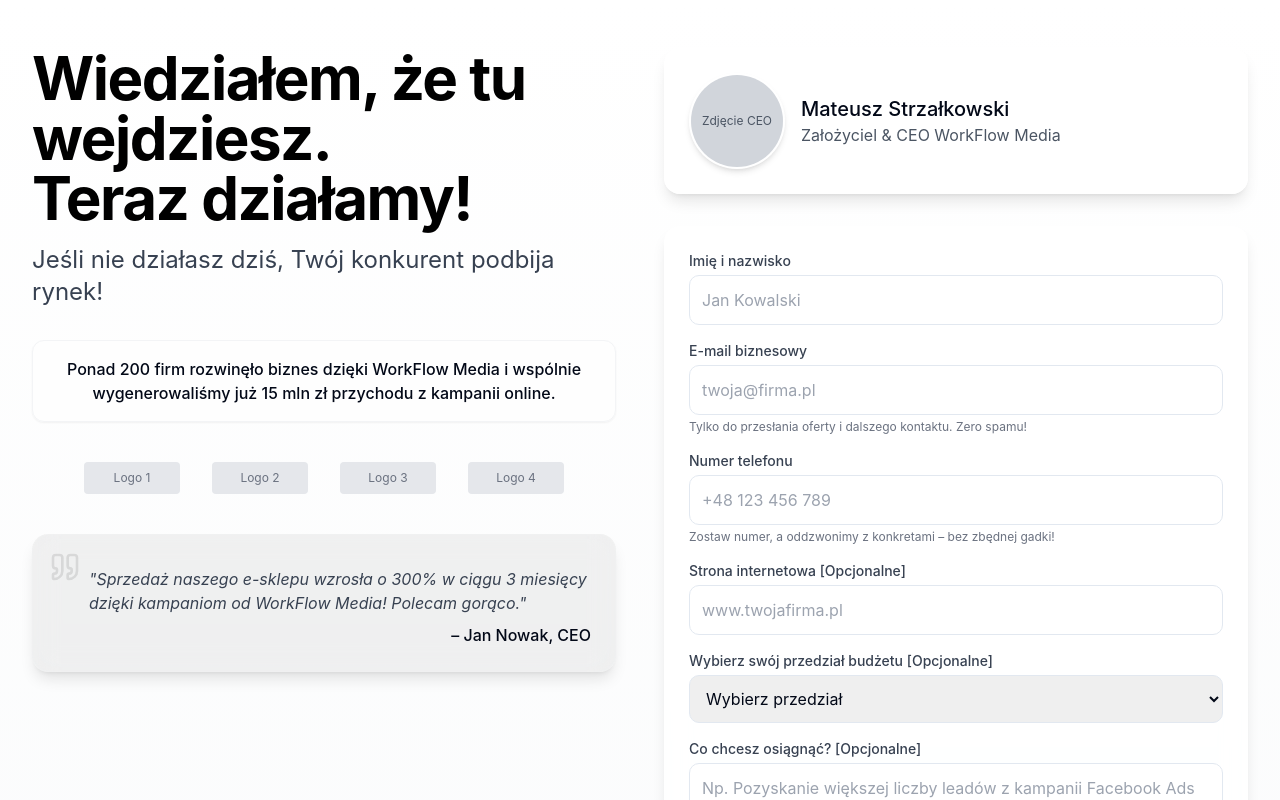
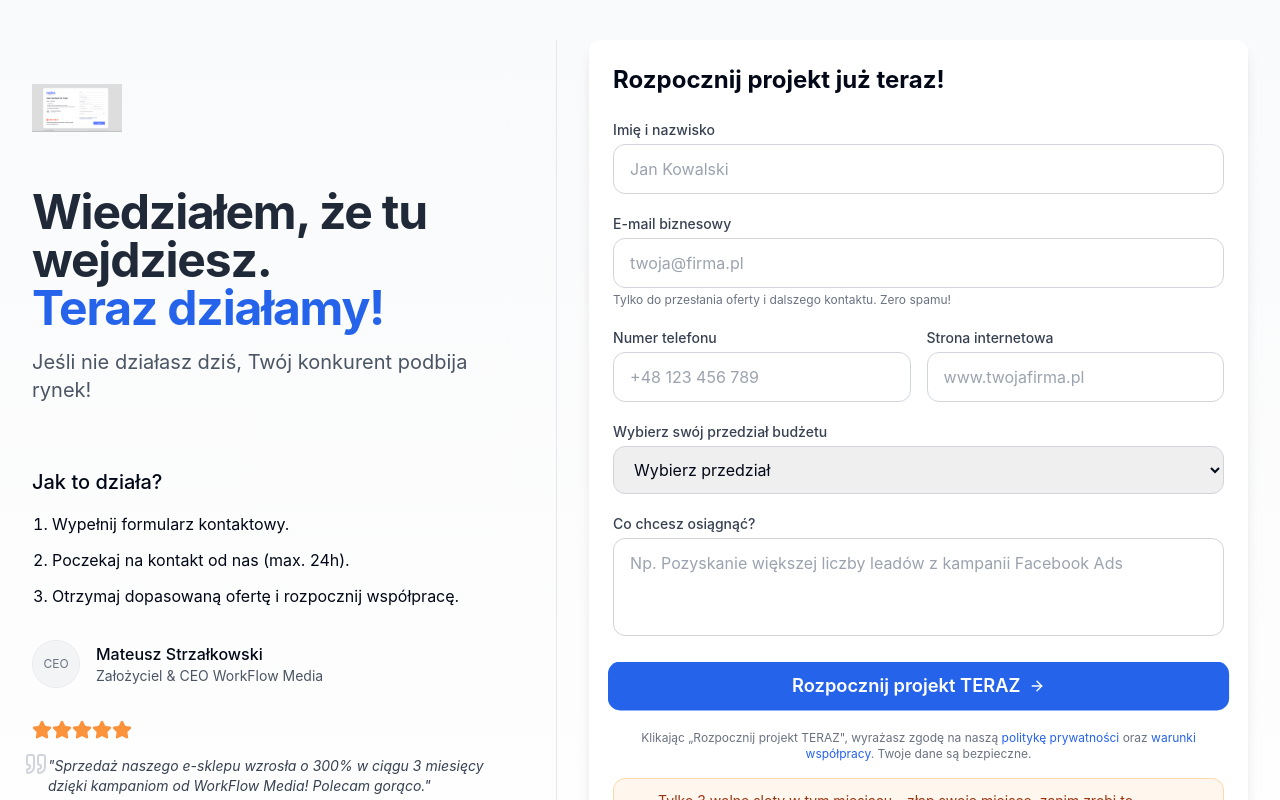
Before and after one commit to Skysis911/trustbuilding-form-builder, a React (Vite) app: page / in a window 1280 px wide. Shown: the top 800 px of the page. Built offline with nearby package versions, Linux system fonts and the light colour scheme.

Commit message:
Update appearance
Update the appearance of the application.

```diff
--- a/src/components/ContactForm.tsx
+++ b/src/components/ContactForm.tsx
@@ -1,8 +1,8 @@
+
 import React, { useState } from 'react';
 import { cn } from '@/lib/utils';
-import GlassCard from './ui/custom/GlassCard';
 import { Button } from './ui/button';
-import { toast } from 'sonner'; // Corrected import from sonner directly
+import { toast } from 'sonner';
 import { ArrowRight } from 'lucide-react';
 
 interface ContactFormProps extends React.HTMLAttributes<HTMLDivElement> {}
@@ -42,12 +42,8 @@ const ContactForm = ({ className, ...props }: ContactFormProps) => {
   };
 
   return (
-    <GlassCard
-      className={cn('animate-fade-in', className)}
-      style={{ animationDelay: '0.7s' }}
-      {...props}
-    >
-      <form onSubmit={handleSubmit} className="space-y-4">
+    <div className={cn('space-y-6', className)} {...props}>
+      <form onSubmit={handleSubmit} className="space-y-5">
         <div>
           <label htmlFor="name" className="block text-sm font-medium text-gray-700 mb-1">
             Imię i nazwisko
@@ -58,7 +54,7 @@ const ContactForm = ({ className, ...props }: ContactFormProps) => {
             type="text"
             placeholder="Jan Kowalski"
             required
-            className="input-field"
+            className="w-full px-4 py-3 rounded-lg border border-gray-300 focus:ring-2 focus:ring-blue-500 focus:border-blue-500 transition-all"
             value={formState.name}
             onChange={handleChange}
           />
@@ -74,13 +70,14 @@ const ContactForm = ({ className, ...props }: ContactFormProps) => {
             type="email"
             placeholder="twoja@firma.pl"
             required
-            className="input-field"
+            className="w-full px-4 py-3 rounded-lg border border-gray-300 focus:ring-2 focus:ring-blue-500 focus:border-blue-500 transition-all"
             value={formState.email}
             onChange={handleChange}
           />
           <p className="mt-1 text-xs text-gray-500">Tylko do przesłania oferty i dalszego kontaktu. Zero spamu!</p>
         </div>
 
+        <div className="grid grid-cols-1 md:grid-cols-2 gap-4">
           <div>
             <label htmlFor="phone" className="block text-sm font-medium text-gray-700 mb-1">
               Numer telefonu
@@ -91,36 +88,36 @@ const ContactForm = ({ className, ...props }: ContactFormProps) => {
               type="tel"
               placeholder="+48 123 456 789"
               required
-            className="input-field"
+              className="w-full px-4 py-3 rounded-lg border border-gray-300 focus:ring-2 focus:ring-blue-500 focus:border-blue-500 transition-all"
               value={formState.phone}
               onChange={handleChange}
             />
-          <p className="mt-1 text-xs text-gray-500">Zostaw numer, a oddzwonimy z konkretami – bez zbędnej gadki!</p>
           </div>
 
           <div>
             <label htmlFor="website" className="block text-sm font-medium text-gray-700 mb-1">
-            Strona internetowa [Opcjonalne]
+              Strona internetowa
             </label>
             <input
               id="website"
               name="website"
               type="url"
               placeholder="www.twojafirma.pl"
-            className="input-field"
+              className="w-full px-4 py-3 rounded-lg border border-gray-300 focus:ring-2 focus:ring-blue-500 focus:border-blue-500 transition-all"
               value={formState.website}
               onChange={handleChange}
             />
           </div>
+        </div>
 
         <div>
           <label htmlFor="budget" className="block text-sm font-medium text-gray-700 mb-1">
-            Wybierz swój przedział budżetu [Opcjonalne]
+            Wybierz swój przedział budżetu
           </label>
           <select
             id="budget"
             name="budget"
-            className="input-field"
+            className="w-full px-4 py-3 rounded-lg border border-gray-300 focus:ring-2 focus:ring-blue-500 focus:border-blue-500 transition-all"
             value={formState.budget}
             onChange={handleChange}
           >
@@ -134,14 +131,14 @@ const ContactForm = ({ className, ...props }: ContactFormProps) => {
 
         <div>
           <label htmlFor="description" className="block text-sm font-medium text-gray-700 mb-1">
-            Co chcesz osiągnąć? [Opcjonalne]
+            Co chcesz osiągnąć?
           </label>
           <textarea
             id="description"
             name="description"
-            rows={4}
+            rows={3}
             placeholder="Np. Pozyskanie większej liczby leadów z kampanii Facebook Ads"
-            className="input-field resize-none"
+            className="w-full px-4 py-3 rounded-lg border border-gray-300 focus:ring-2 focus:ring-blue-500 focus:border-blue-500 transition-all resize-none"
             value={formState.description}
             onChange={handleChange}
           />
@@ -149,7 +146,7 @@ const ContactForm = ({ className, ...props }: ContactFormProps) => {
 
         <Button
           type="submit"
-          className="w-full py-6 text-white button-gradient group animate-pulse-button"
+          className="w-full py-6 bg-blue-600 hover:bg-blue-700 text-white rounded-lg animate-pulse-button"
           disabled={isSubmitting}
         >
           <span className="relative z-10 flex items-center justify-center gap-2 font-semibold text-lg">
@@ -166,10 +163,10 @@ const ContactForm = ({ className, ...props }: ContactFormProps) => {
         </Button>
 
         <p className="text-xs text-gray-500 text-center">
-          Klikając „Rozpocznij projekt TERAZ", wyrażasz zgodę na naszą <a href="#" className="text-black hover:underline">politykę prywatności</a> oraz <a href="#" className="text-black hover:underline">warunki współpracy</a>. Twoje dane są bezpieczne.
+          Klikając „Rozpocznij projekt TERAZ", wyrażasz zgodę na naszą <a href="#" className="text-blue-600 hover:underline">politykę prywatności</a> oraz <a href="#" className="text-blue-600 hover:underline">warunki współpracy</a>. Twoje dane są bezpieczne.
         </p>
       </form>
-    </GlassCard>
+    </div>
   );
 };
 
--- a/src/components/HeroSection.tsx
+++ b/src/components/HeroSection.tsx
@@ -8,15 +8,13 @@ const HeroSection = ({ className, ...props }: HeroSectionProps) => {
   return (
     <div className={cn('mb-8', className)} {...props}>
       <h1
-        className="text-4xl md:text-5xl lg:text-6xl font-bold tracking-tight text-black animate-fade-in"
-        style={{ animationDelay: '0.1s' }}
+        className="text-4xl md:text-5xl font-bold tracking-tight text-gray-800"
       >
         Wiedziałem, że tu wejdziesz. <br />
-        <span className="text-black">Teraz działamy!</span>
+        <span className="text-blue-600">Teraz działamy!</span>
       </h1>
       <h2
-        className="mt-4 text-xl md:text-2xl text-gray-700 animate-fade-in"
-        style={{ animationDelay: '0.3s' }}
+        className="mt-4 text-xl text-gray-600"
       >
         Jeśli nie działasz dziś, Twój konkurent podbija rynek!
       </h2>
--- a/src/components/ProfileSection.tsx
+++ b/src/components/ProfileSection.tsx
@@ -1,27 +1,25 @@
 
 import React from 'react';
 import { cn } from '@/lib/utils';
-import GlassCard from './ui/custom/GlassCard';
 
 interface ProfileSectionProps extends React.HTMLAttributes<HTMLDivElement> {}
 
 const ProfileSection = ({ className, ...props }: ProfileSectionProps) => {
   return (
-    <GlassCard
-      className={cn('flex items-center gap-4 mb-8 animate-fade-in', className)}
-      style={{ animationDelay: '0.5s' }}
+    <div
+      className={cn('flex items-center gap-4', className)}
       {...props}
     >
-      <div className="w-20 h-20 md:w-24 md:h-24 rounded-full overflow-hidden border-2 border-white/50 shadow-md">
-        <div className="w-full h-full bg-gray-300 flex items-center justify-center text-xs text-gray-600">
-          Zdjęcie CEO
+      <div className="w-12 h-12 rounded-full overflow-hidden border border-gray-200">
+        <div className="w-full h-full bg-gray-100 flex items-center justify-center text-xs text-gray-500">
+          CEO
         </div>
       </div>
       <div className="flex flex-col">
-        <h3 className="font-medium text-lg md:text-xl">Mateusz Strzałkowski</h3>
-        <p className="text-gray-600 text-sm md:text-base">Założyciel & CEO WorkFlow Media</p>
+        <h3 className="font-medium">Mateusz Strzałkowski</h3>
+        <p className="text-gray-600 text-sm">Założyciel & CEO WorkFlow Media</p>
       </div>
-    </GlassCard>
+    </div>
   );
 };
 
--- a/src/components/SocialProof.tsx
+++ b/src/components/SocialProof.tsx
@@ -1,42 +1,31 @@
 
 import React from 'react';
 import { cn } from '@/lib/utils';
-import { Quote } from 'lucide-react';
-import GlassCard from './ui/custom/GlassCard';
+import { Quote, Star } from 'lucide-react';
 
 interface SocialProofProps extends React.HTMLAttributes<HTMLDivElement> {}
 
 const SocialProof = ({ className, ...props }: SocialProofProps) => {
   return (
     <div
-      className={cn('space-y-6 animate-fade-in', className)}
-      style={{ animationDelay: '0.9s' }}
+      className={cn('space-y-4', className)}
       {...props}
     >
-      <div className="p-4 bg-white/50 rounded-lg border border-gray-100 shadow-sm">
-        <p className="font-medium text-center">
-          Ponad 200 firm rozwinęło biznes dzięki WorkFlow Media i wspólnie wygenerowaliśmy już 15 mln zł przychodu z kampanii online.
-        </p>
+      <div className="flex items-center mb-2">
+        {[...Array(5)].map((_, i) => (
+          <Star key={i} className="w-5 h-5 fill-orange-400 text-orange-400" />
+        ))}
       </div>
 
-      <div className="flex flex-wrap justify-center gap-8 py-4">
-        <div className="h-8 w-24 bg-gray-200 rounded flex items-center justify-center text-xs text-gray-500">Logo 1</div>
-        <div className="h-8 w-24 bg-gray-200 rounded flex items-center justify-center text-xs text-gray-500">Logo 2</div>
-        <div className="h-8 w-24 bg-gray-200 rounded flex items-center justify-center text-xs text-gray-500">Logo 3</div>
-        <div className="h-8 w-24 bg-gray-200 rounded flex items-center justify-center text-xs text-gray-500">Logo 4</div>
-      </div>
-
-      <GlassCard variant="dark" className="relative">
-        <Quote className="absolute top-4 left-4 w-8 h-8 text-black/10" />
-        <blockquote className="pl-8 pt-2">
-          <p className="italic text-gray-700">
-            "Sprzedaż naszego e-sklepu wzrosła o 300% w ciągu 3 miesięcy dzięki kampaniom od WorkFlow Media! Polecam gorąco."
-          </p>
-          <footer className="mt-2 text-right font-medium">
-            – Jan Nowak, CEO
-          </footer>
-        </blockquote>
-      </GlassCard>
+      <blockquote className="relative text-gray-700 italic text-sm">
+        <Quote className="absolute top-0 left-0 w-6 h-6 text-gray-300 -translate-x-2 -translate-y-1" />
+        <p className="pl-4">
+          "Sprzedaż naszego e-sklepu wzrosła o 300% w ciągu 3 miesięcy dzięki kampaniom od WorkFlow Media! Polecam gorąco."
+        </p>
+        <footer className="mt-2 text-right text-sm font-medium not-italic">
+          – Jan Nowak, CEO
+        </footer>
+      </blockquote>
     </div>
   );
 };
--- a/src/components/UrgencyBanner.tsx
+++ b/src/components/UrgencyBanner.tsx
@@ -9,13 +9,13 @@ const UrgencyBanner = ({ className, ...props }: UrgencyBannerProps) => {
   return (
     <div
       className={cn(
-        'bg-black/5 border border-gray-200 rounded-lg p-3 flex items-center gap-2 animate-pulse-subtle mt-4',
+        'bg-orange-50 border border-orange-200 rounded-lg p-3 flex items-center gap-3',
         className
       )}
       {...props}
     >
-      <Clock className="w-5 h-5 text-black flex-shrink-0" />
-      <p className="text-sm font-medium">
+      <Clock className="w-5 h-5 text-orange-500 flex-shrink-0" />
+      <p className="text-sm text-orange-800">
         Tylko 3 wolne sloty w tym miesiącu – złap swoje miejsce, zanim zrobi to konkurencja!
       </p>
     </div>
--- a/src/pages/Index.tsx
+++ b/src/pages/Index.tsx
@@ -21,20 +21,42 @@ const Index = () => {
   }, []);
 
   return (
-    <div className="min-h-screen flex flex-col bg-gradient-to-b from-white to-gray-50">
-      <main className="flex-1 max-w-screen-xl mx-auto px-4 sm:px-6 lg:px-8 py-8 md:py-12">
-        <div className="grid md:grid-cols-2 gap-8 md:gap-12 items-start min-h-[calc(100vh-10rem)]">
+    <div className="min-h-screen flex flex-col bg-gradient-to-b from-gray-50 to-white">
+      <main className="flex-1 max-w-7xl mx-auto px-4 sm:px-6 lg:px-8 py-6 md:py-10">
+        <div className="flex flex-col md:flex-row gap-8 md:gap-16 min-h-[calc(100vh-8rem)]">
           {/* Left Column - Info */}
-          <div className="order-2 md:order-1 flex flex-col justify-center">
+          <div className="md:w-2/5 flex flex-col justify-center">
+            <div className="mb-6">
+              <img
+                src="/lovable-uploads/e3d780f8-8ada-4f78-b54a-3087ea4e31c5.png"
+                alt="WorkFlow Media"
+                className="h-12 mb-8"
+              />
+            </div>
+
             <HeroSection />
-            <SocialProof />
+
+            <div className="mt-8">
+              <h3 className="text-xl font-medium mb-4">Jak to działa?</h3>
+              <ol className="space-y-3 list-decimal pl-5">
+                <li>Wypełnij formularz kontaktowy.</li>
+                <li>Poczekaj na kontakt od nas (max. 24h).</li>
+                <li>Otrzymaj dopasowaną ofertę i rozpocznij współpracę.</li>
+              </ol>
+            </div>
+
+            <ProfileSection className="mt-8" />
+
+            <SocialProof className="mt-8" />
           </div>
 
           {/* Right Column - Form */}
-          <div className="order-1 md:order-2">
-            <ProfileSection />
-            <ContactForm className="mt-4" />
-            <UrgencyBanner />
+          <div className="md:w-3/5 md:pl-8 md:border-l md:border-gray-200">
+            <div className="bg-white rounded-xl shadow-lg p-6">
+              <h2 className="text-2xl font-bold mb-6">Rozpocznij projekt już teraz!</h2>
+              <ContactForm />
+              <UrgencyBanner className="mt-4" />
+            </div>
           </div>
         </div>
 
@@ -48,7 +70,7 @@ const Index = () => {
         </div>
       </main>
 
-      <footer className="border-t border-gray-200 py-4 px-4 sm:px-6 lg:px-8 text-center text-sm text-gray-500">
+      <footer className="border-t border-gray-200 py-4 px-4 text-center text-sm text-gray-500">
         <p>© {new Date().getFullYear()} WorkFlow Media. Wszelkie prawa zastrzeżone.</p>
       </footer>
     </div>
```
Also changed, not shown: public/lovable-uploads/e3d780f8-8ada-4f78-b54a-3087ea4e31c5.png (added). Lines whose indentation alone changed are shown as unchanged.
